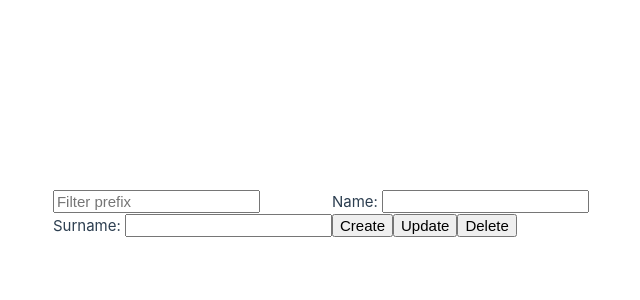
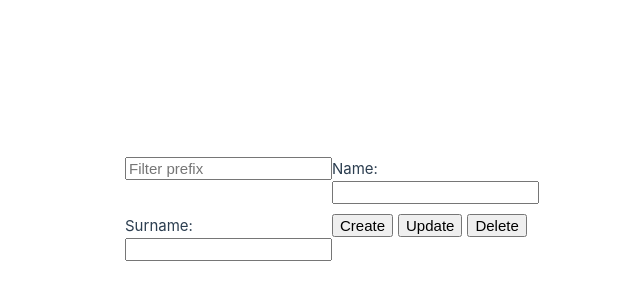
Before and after one commit to TimTheEnchanter/vue.js-crud-demo, a Vue app: page / in a window 1280 px wide. Shown: the part 186-486 px from the top of the page, without its empty margins (308-948 px from the left). Built offline with nearby package versions, Linux system fonts and the light colour scheme.

Commit message:
function to check input on first and last, add basic form css

```diff
--- a/src/App.vue
+++ b/src/App.vue
@@ -8,7 +8,9 @@ const last = ref('')
 
 
 
-
+function hasValidInput() {
+  return first.value.trim() && last.value.trim()
+}
 </script>
 
 <template>
@@ -31,10 +33,16 @@ const last = ref('')
   font-size: inherit;
 }
 
+input {
+  display: block;
+  margin-bottom: 10px;
+}
 
+.buttons {
+  clear: both;
+}
 
-
-
-
-
+button + button {
+  margin-left: 5px;
+}
 </style>
```
